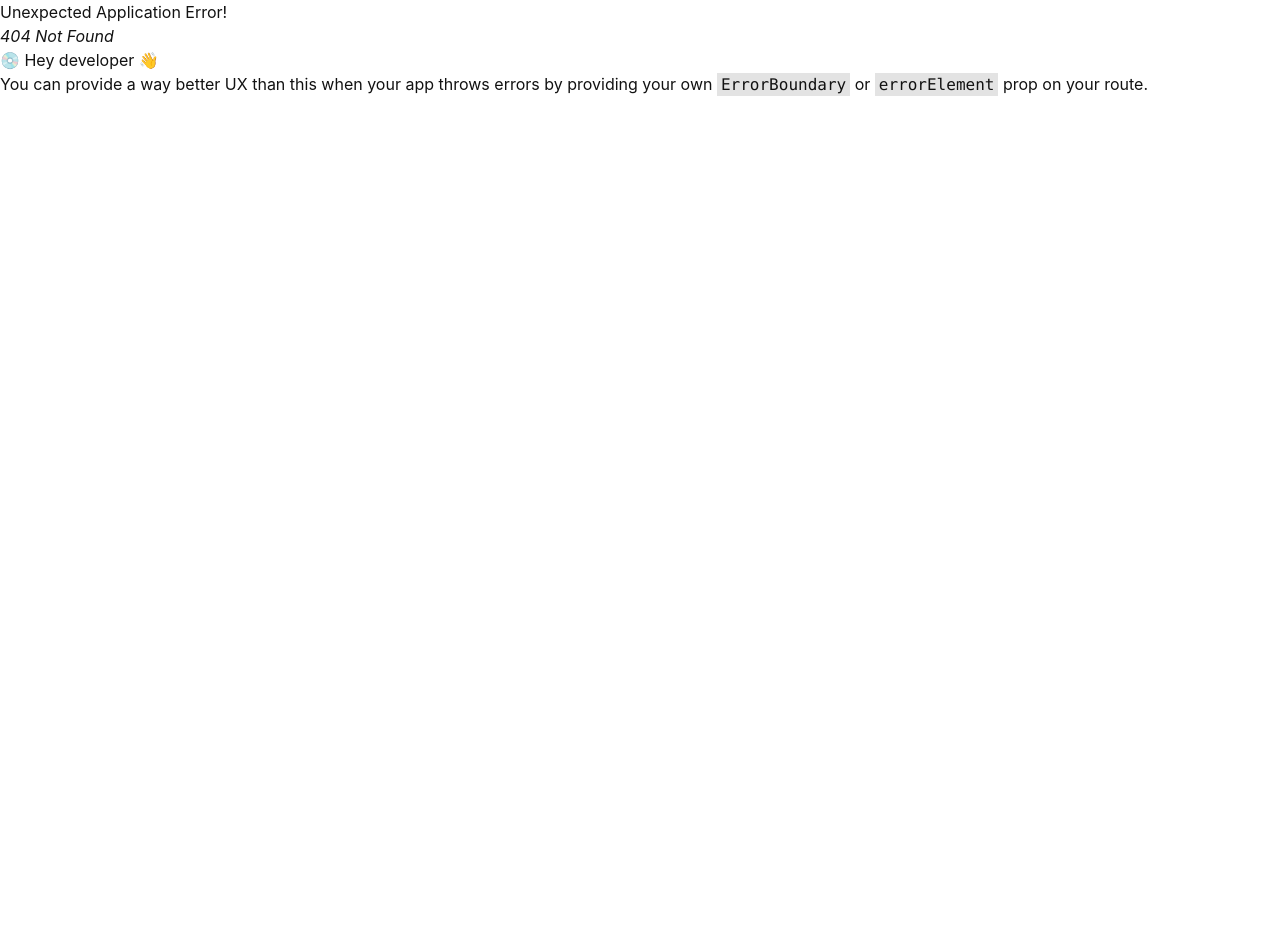
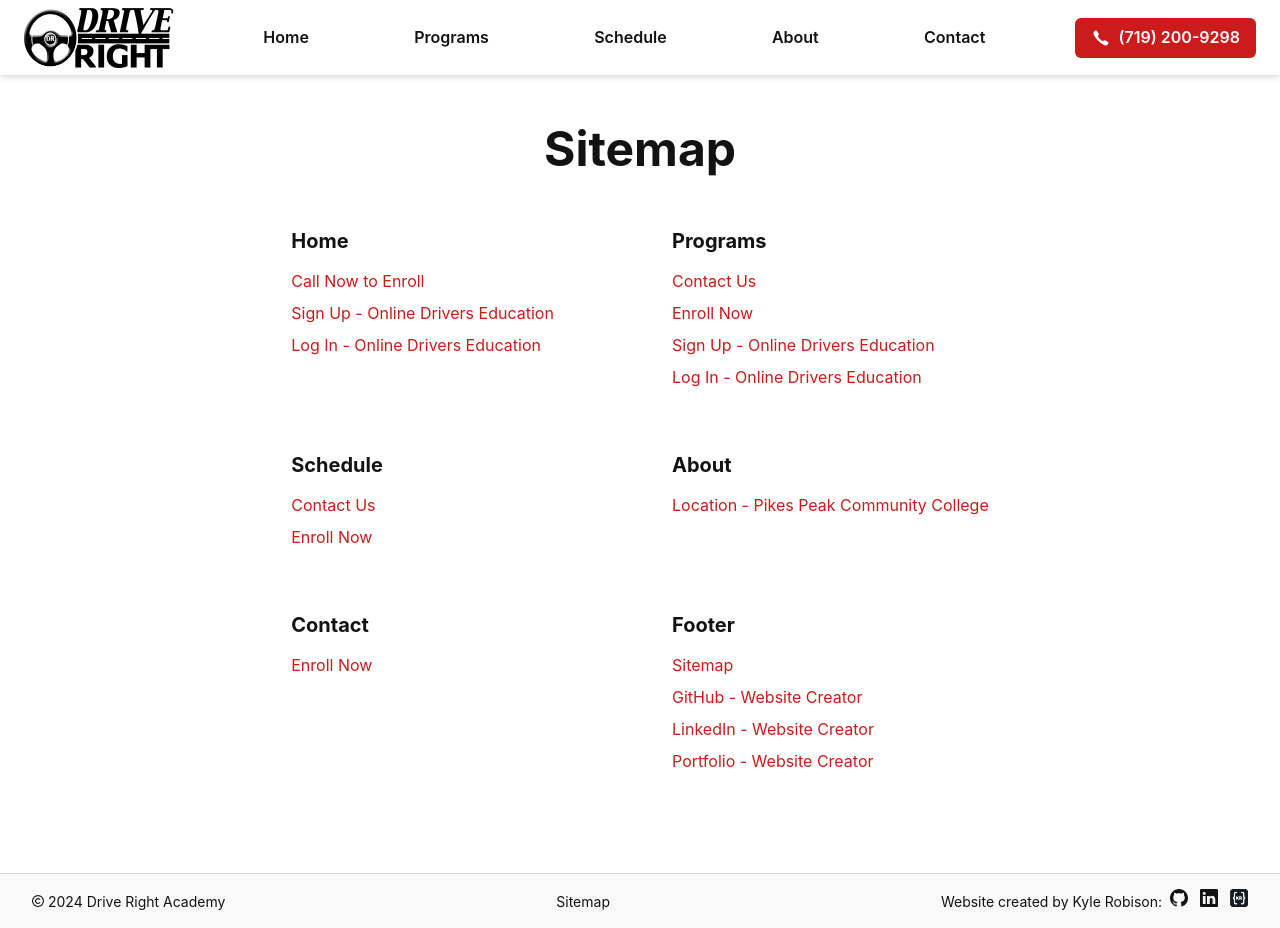
Before and after one commit to KyleRobison15/drive-right-academy, a React (Vite) app: page /sitemap in a window 1280 px wide. Before the commit this address had no page. Before the commit the page ends 800 px from the top, so only its background shows below. Built offline with nearby package versions, Linux system fonts and the light colour scheme.

Commit message:
Create sitemap for a11y

```diff
--- a/src/components/Footer.tsx
+++ b/src/components/Footer.tsx
@@ -2,6 +2,7 @@ import { HStack, Icon, Link, Stack, Text } from "@chakra-ui/react";
 import { BsGithub, BsLinkedin } from "react-icons/bs";
 import { FaRegCopyright } from "react-icons/fa6";
 import KRDevIcon from "./KRDevIcon";
+import { Link as ReactRouterLink } from "react-router-dom";
 
 const Footer = () => {
   return (
@@ -22,35 +23,27 @@ const Footer = () => {
         <Icon as={FaRegCopyright} aria-label="Copyright" boxSize="12px" />
         <Text fontSize="sm">2024 Drive Right Academy</Text>
       </HStack>
+      <Link fontSize="sm" as={ReactRouterLink} to="/sitemap">
+        Sitemap
+      </Link>
       <Stack direction="row" alignItems="center">
         <Text fontSize="sm">Website created by Kyle Robison:</Text>
         <HStack spacing={3} alignItems="center">
-          <Link
-            href="https://github.com/KyleRobison15"
-            isExternal
-          >
+          <Link href="https://github.com/KyleRobison15" isExternal>
             <Icon
               as={BsGithub}
               boxSize="18px"
               aria-label="KyleRobison15 GitHub"
             />
           </Link>
-          <Link
-            href="https://www.linkedin.com/in/kyle-robison/"
-            isExternal
-          >
+          <Link href="https://www.linkedin.com/in/kyle-robison/" isExternal>
             <Icon
               aria-label="kyle-robison LinkedIn"
               as={BsLinkedin}
               boxSize="18px"
             />
           </Link>
-          <Link
-            href="https://kylerobison.com/"
-            isExternal
-            mb="10px"
-            mt="0px"
-          >
+          <Link href="https://kylerobison.com/" isExternal mb="10px" mt="0px">
             <KRDevIcon />
           </Link>
         </HStack>
--- /dev/null
+++ b/src/routes/SiteMap.tsx
@@ -0,0 +1,214 @@
+import {
+  Flex,
+  Heading,
+  List,
+  ListItem,
+  SimpleGrid,
+  VStack,
+  Link as ChakraLink,
+} from "@chakra-ui/react";
+import { Link as ReactRouterLink } from "react-router-dom";
+import { componentColorScheme } from "../theme";
+
+const SiteMap = () => {
+  return (
+    <Flex direction="column" flexGrow={1} alignItems="center" mt="50px">
+      {/* Header */}
+      <Heading as="h1" size="2xl" textAlign="center" mb={8}>
+        Sitemap
+      </Heading>
+
+      {/* Main Content */}
+      <SimpleGrid columns={{ base: 1, md: 2 }} spacing={16} mt="24px">
+        {/* Section 1 */}
+        <VStack align="start" spacing={4}>
+          <ChakraLink as={ReactRouterLink} to="/">
+            <Heading as="h2" size="md">
+              Home
+            </Heading>
+          </ChakraLink>
+          <List spacing={2}>
+            <ListItem>
+              <ChakraLink
+                href="tel:7192009298"
+                color={`${componentColorScheme}.500`}
+              >
+                Call Now to Enroll
+              </ChakraLink>
+            </ListItem>
+            <ListItem>
+              <ChakraLink
+                href="tel:7192009298"
+                color={`${componentColorScheme}.500`}
+              >
+                Sign Up - Online Drivers Education
+              </ChakraLink>
+            </ListItem>
+            <ListItem>
+              <ChakraLink
+                href="tel:7192009298"
+                color={`${componentColorScheme}.500`}
+              >
+                Log In - Online Drivers Education
+              </ChakraLink>
+            </ListItem>
+          </List>
+        </VStack>
+
+        {/* Section 2 */}
+        <VStack align="start" spacing={4}>
+          <ChakraLink as={ReactRouterLink} to="/programs">
+            <Heading as="h2" size="md">
+              Programs
+            </Heading>
+          </ChakraLink>
+          <List spacing={2}>
+            <ListItem>
+              <ChakraLink
+                as={ReactRouterLink}
+                to="/contact"
+                color={`${componentColorScheme}.500`}
+              >
+                Contact Us
+              </ChakraLink>
+            </ListItem>
+            <ListItem>
+              <ChakraLink
+                href="tel:7192009298"
+                color={`${componentColorScheme}.500`}
+              >
+                Enroll Now
+              </ChakraLink>
+            </ListItem>
+            <ListItem>
+              <ChakraLink
+                href="tel:7192009298"
+                color={`${componentColorScheme}.500`}
+              >
+                Sign Up - Online Drivers Education
+              </ChakraLink>
+            </ListItem>
+            <ListItem>
+              <ChakraLink
+                href="tel:7192009298"
+                color={`${componentColorScheme}.500`}
+              >
+                Log In - Online Drivers Education
+              </ChakraLink>
+            </ListItem>
+          </List>
+        </VStack>
+
+        {/* Section 3 */}
+        <VStack align="start" spacing={4}>
+          <ChakraLink as={ReactRouterLink} to="/schedule">
+            <Heading as="h2" size="md">
+              Schedule
+            </Heading>
+          </ChakraLink>
+          <List spacing={2}>
+            <ListItem>
+              <ChakraLink
+                as={ReactRouterLink}
+                to="/contact"
+                color={`${componentColorScheme}.500`}
+              >
+                Contact Us
+              </ChakraLink>
+            </ListItem>
+            <ListItem>
+              <ChakraLink
+                href="tel:7192009298"
+                color={`${componentColorScheme}.500`}
+              >
+                Enroll Now
+              </ChakraLink>
+            </ListItem>
+          </List>
+        </VStack>
+
+        {/* Section 4 */}
+        <VStack align="start" spacing={4}>
+          <ChakraLink as={ReactRouterLink} to="/about">
+            <Heading as="h2" size="md">
+              About
+            </Heading>
+          </ChakraLink>
+          <List spacing={2}>
+            <ListItem>
+              <ChakraLink
+                href="https://www.google.com/maps/place/Pikes+Peak+State+College/@38.7642369,-104.7910429,17z/data=!3m1!4b1!4m6!3m5!1s0x871343bcdbb452ed:0xd3518e581b39799a!8m2!3d38.7642369!4d-104.788468!16zL20vMDZ6a3F3?entry=ttu&g_ep=EgoyMDI0MDkwNC4wIKXMDSoASAFQAw%3D%3D"
+                color={`${componentColorScheme}.500`}
+              >
+                Location - Pikes Peak Community College
+              </ChakraLink>
+            </ListItem>
+          </List>
+        </VStack>
+
+        {/* Section 5 */}
+        <VStack align="start" spacing={4}>
+          <ChakraLink as={ReactRouterLink} to="/contact">
+            <Heading as="h2" size="md">
+              Contact
+            </Heading>
+          </ChakraLink>
+          <List spacing={2}>
+            <ListItem>
+              <ChakraLink
+                href="tel:7192009298"
+                color={`${componentColorScheme}.500`}
+              >
+                Enroll Now
+              </ChakraLink>
+            </ListItem>
+          </List>
+        </VStack>
+
+        {/* Section 6 */}
+        <VStack align="start" spacing={4}>
+          <Heading as="h2" size="md">
+            Footer
+          </Heading>
+          <List spacing={2}>
+            <ListItem>
+              <ChakraLink
+                as={ReactRouterLink}
+                to="/sitemap"
+                color={`${componentColorScheme}.500`}
+              >
+                Sitemap
+              </ChakraLink>
+            </ListItem>
+            <ListItem>
+              <ChakraLink
+                href="https://github.com/KyleRobison15"
+                color={`${componentColorScheme}.500`}
+              >
+                GitHub - Website Creator
+              </ChakraLink>
+            </ListItem>
+            <ListItem>
+              <ChakraLink
+                href="https://www.linkedin.com/in/kyle-robison/"
+                color={`${componentColorScheme}.500`}
+              >
+                LinkedIn - Website Creator
+              </ChakraLink>
+            </ListItem>
+            <ListItem>
+              <ChakraLink
+                href="https://kylerobison.com/"
+                color={`${componentColorScheme}.500`}
+              >
+                Portfolio - Website Creator
+              </ChakraLink>
+            </ListItem>
+          </List>
+        </VStack>
+      </SimpleGrid>
+    </Flex>
+  );
+};
+
+export default SiteMap;
--- a/src/routes/routes.tsx
+++ b/src/routes/routes.tsx
@@ -4,6 +4,7 @@ import Contact from "./Contact";
 import Home from "./Home";
 import Programs from "./Programs";
 import Schedule from "./Schedule";
+import SiteMap from "./SiteMap";
 
 const applicationRoutes = [
   {
@@ -31,6 +32,10 @@ const applicationRoutes = [
         path: "contact",
         element: <Contact />,
       },
+      {
+        path: "sitemap",
+        element: <SiteMap />,
+      },
     ],
   },
 ];
```
